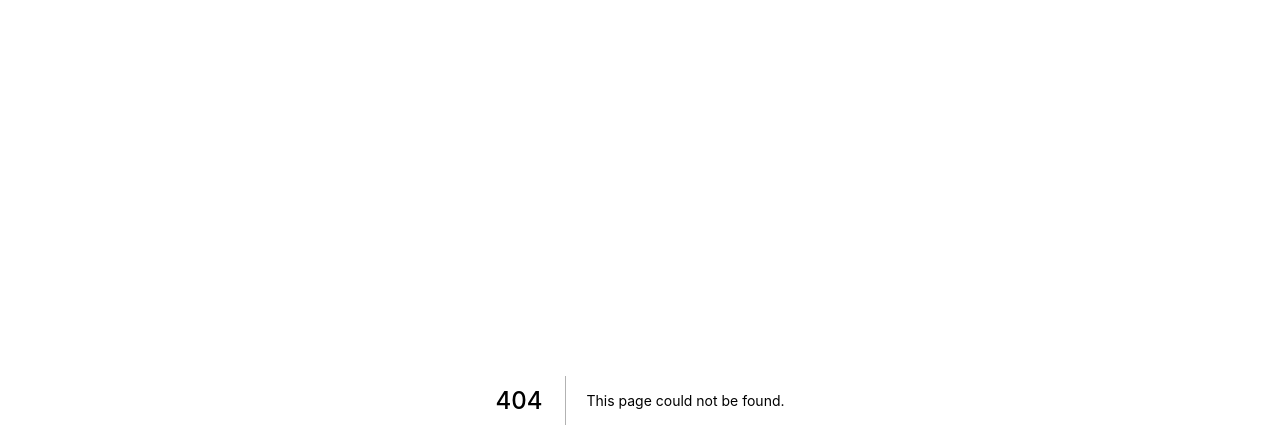
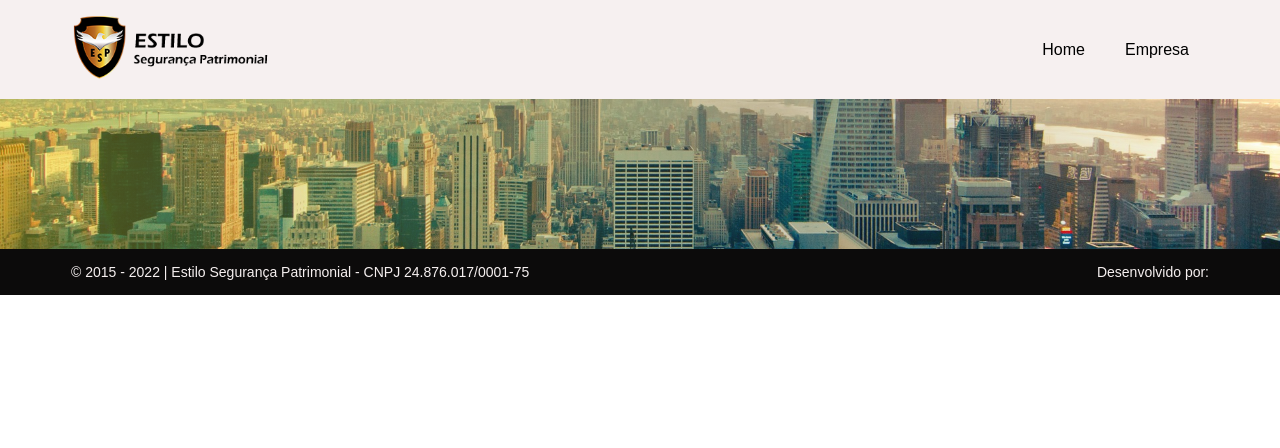
Before and after one commit to rodrigoanastacio/ESP_site, a Next.js app: page /empresa in a window 1280 px wide. Before the commit this address had no page. Shown: the top 448 px of the page. Built offline with nearby package versions, Linux system fonts and the light colour scheme.

Commit message:
Created Banner component and page empresa

```diff
--- /dev/null
+++ b/src/pages/components/Banner/index.jsx
@@ -0,0 +1,9 @@
+import styles from './styles.module.scss';
+
+export default function Banner() {
+  return (
+    <header className={styles.banner}>
+      <img src="bg-banner.jpg" alt="" />
+    </header>
+  );
+}
--- /dev/null
+++ b/src/pages/components/Banner/styles.module.scss
@@ -0,0 +1,24 @@
+.banner {
+  width: 100%;
+  height: 150px;
+  position: relative;
+
+  background-image: -webkit-gradient(
+    linear,
+    right top,
+    left top,
+    color-stop(0, transparent),
+    color-stop(40%, rgba(0, 0, 0, 0.2)),
+    to(rgba(241, 241, 9, 0.3))
+  );
+
+  img {
+    position: absolute;
+    width: 100%;
+    height: 100%;
+    z-index: -1;
+    object-fit: cover;
+    object-position: center;
+    opacity: 0.95;
+  }
+}
--- a/src/pages/components/NavBar/index.jsx
+++ b/src/pages/components/NavBar/index.jsx
@@ -1,5 +1,12 @@
+import NavLink from '../NavLink';
+
 import styles from './styles.module.scss';
 
-export default function NavBar({ children }) {
-  return <ul className={styles.navbar}>{children}</ul>;
+export default function NavBar() {
+  return (
+    <ul className={styles.navbar}>
+      <NavLink title="Home" path="/" />
+      <NavLink title="Empresa" path="empresa" />
+    </ul>
+  );
 }
--- /dev/null
+++ b/src/pages/empresa/index.jsx
@@ -0,0 +1,33 @@
+import Head from 'next/head';
+
+import Header from '../components/Header';
+import Logo from '../components/Logo';
+import NavBar from '../components/NavBar';
+import Banner from '../components/Banner';
+import Footer from '../components/Footer';
+
+export default function Empresa() {
+  return (
+    <>
+      <Head>
+        <title>Empresa | Estilo Segurança Patrimonial</title>
+        <meta
+          name="description"
+          content="Oferecemos segurança para todos os momentos. Segurança Patrimonial, Segurança para Eventos, Vigilância e serviços de Limpezas em geral. SAIBA MAIS! Ligue (11) 3313-8850"
+        />
+        <link rel="icon" href="/favicon.ico" />
+      </Head>
+
+      <Header>
+        <Logo />
+        <NavBar />
+      </Header>
+
+      <section>
+        <Banner />
+      </section>
+
+      <Footer />
+    </>
+  );
+}
--- a/src/pages/index.js
+++ b/src/pages/index.js
@@ -3,7 +3,6 @@ import Head from 'next/head';
 import Header from './components/Header';
 import Logo from './components/Logo';
 import NavBar from './components/NavBar';
-import NavLink from './components/NavLink';
 import Hero from './components/Hero';
 import Cards from './components/Cards';
 import Title from './components/Title';
@@ -26,9 +25,7 @@ export default function Home() {
 
       <Header>
         <Logo />
-        <NavBar>
-          <NavLink title="Home" path="/" />
-        </NavBar>
+        <NavBar />
       </Header>
 
       <Hero />
```
